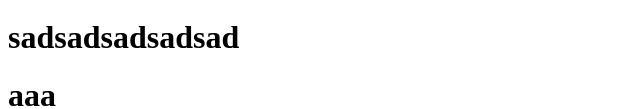
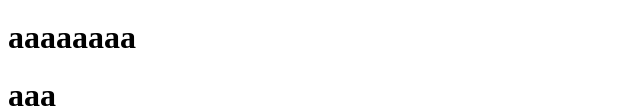
Before and after one commit to duvet86/my-beautiful-repo, a plain HTML site: page index.html in a window 1280 px wide. Shown: the part 369-478 px from the top of the page, without its empty margins (0-640 px from the left). Drawn offline with Linux system fonts and the light colour scheme.

Commit message:
Pushed to branch.

```diff
--- a/index.html
+++ b/index.html
@@ -2,7 +2,7 @@
 
 <div><img id="asd" src="https://avatars0.githubusercontent.com/u/5604548?s=460&u=a74efcca2a2ceb6be04c755cebfaf4e81776f68c&v=4" /></div>
 
-<h1>sadsadsadsadsad</h1>
+<h1>aaaaaaaa</h1>
 <h1>aaa</h1>
 <h1>aaa</h1>
 <h1>aaa</h1>
```
